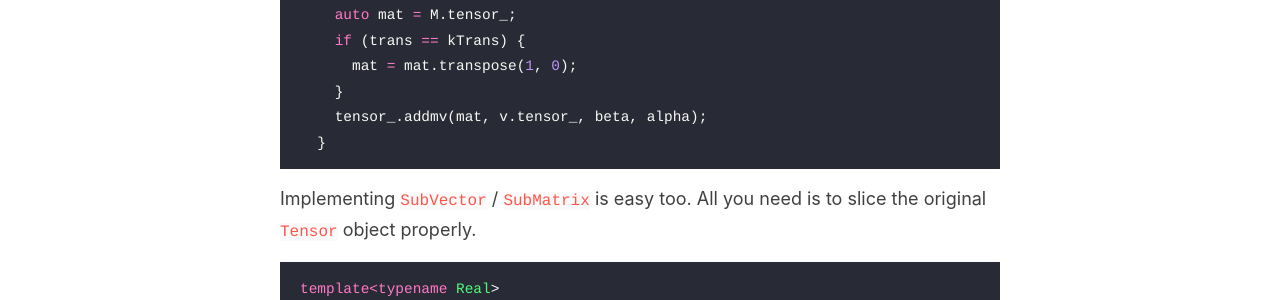
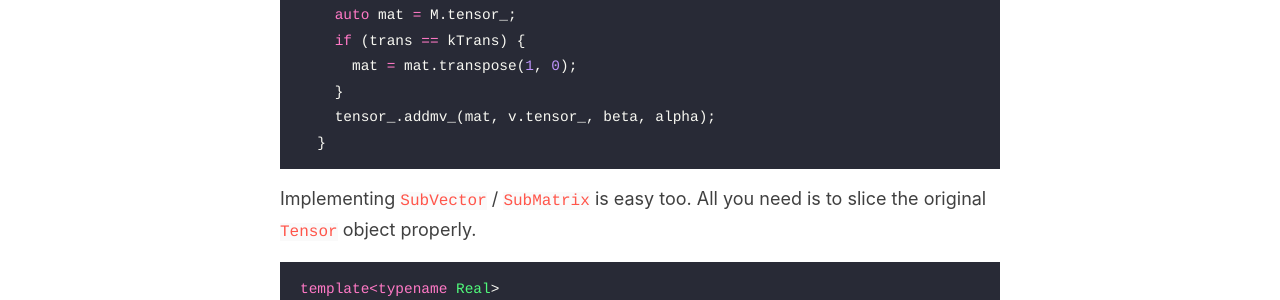
Before and after one commit to mthrok/tkaldi, a Jekyll site: the page built from _posts/2020-11-25-implementing-kaldis-vector-matrix-library.md, in a window 1280 px wide and 900 px high, scrolled down 2634 px. Shown: the part 205-505 px from the top of the window. Built offline with Jekyll 4.4.1, drawn with Linux system fonts in a browser that asks for light colours.

Commit message:
Fix addmv

````diff
--- a/_posts/2020-11-25-implementing-kaldis-vector-matrix-library.md
+++ b/_posts/2020-11-25-implementing-kaldis-vector-matrix-library.md
@@ -83,7 +83,7 @@ Unlike these memory-related issues, implementing algebraic operations are straig
     if (trans == kTrans) {
       mat = mat.transpose(1, 0);
     }
-    tensor_.addmv(mat, v.tensor_, beta, alpha);
+    tensor_.addmv_(mat, v.tensor_, beta, alpha);
   }
 ```
 
````
